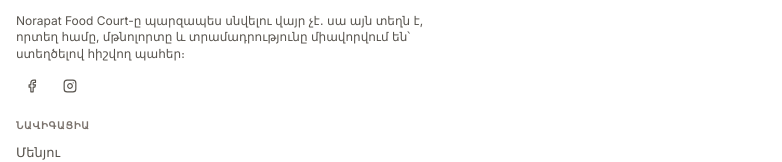
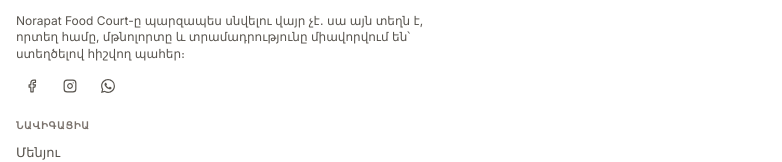
Before and after one commit to neetrino/norapat.am, a Next.js app: page / in a window 1280 px wide. Shown: the part 2078-2240 px from the top of the page, without its empty margins (0-782 px from the left). Built offline with nearby package versions, Linux system fonts and the light colour scheme; no server answers; the database is empty.

Commit message:
footer whatsapp

```diff
--- a/src/components/Footer.tsx
+++ b/src/components/Footer.tsx
@@ -3,6 +3,7 @@
 import Image from 'next/image'
 import Link from 'next/link'
 import { Phone, Mail, MapPin, Clock, Facebook, Instagram } from 'lucide-react'
+import { WhatsAppGlyph } from '@/components/WhatsAppGlyph'
 import { useI18n } from '@/i18n/I18nContext'
 import { usePublicSiteSettings } from '@/hooks/usePublicSiteSettings'
 import { SiteBrandMark } from '@/components/SiteBrandMark'
@@ -108,6 +109,15 @@ export default function Footer() {
                     aria-label="Instagram"
                   >
                     <Instagram className="h-3.5 w-3.5 sm:h-4 sm:w-4" />
+                  </a>
+                  <a
+                    href={companyInfo.socialMedia.whatsapp}
+                    target="_blank"
+                    rel="noopener noreferrer"
+                    className={SOCIAL_BTN}
+                    aria-label="WhatsApp"
+                  >
+                    <WhatsAppGlyph className="h-3.5 w-3.5 sm:h-4 sm:w-4" />
                   </a>
                 </div>
               </div>
--- a/src/components/HeaderSocialLinks.tsx
+++ b/src/components/HeaderSocialLinks.tsx
@@ -5,21 +5,11 @@ import type { LucideIcon } from 'lucide-react'
 import type { ComponentType } from 'react'
 import { companyInfo } from '@/constants/company'
 import { cn } from '@/lib/utils'
+import { WhatsAppGlyph } from '@/components/WhatsAppGlyph'
 
 const TOPBAR_BTN_BASE =
   'inline-flex shrink-0 items-center justify-center rounded-md p-1 text-red-500 transition-colors duration-200 sm:p-1.5'
 const TOPBAR_HOVER_SURFACE = 'hover:bg-white/10'
-
-function WhatsAppGlyph({ className }: { className?: string }) {
-  return (
-    <svg className={className} viewBox="0 0 24 24" aria-hidden>
-      <path
-        fill="currentColor"
-        d="M17.472 14.382c-.297-.149-1.758-.867-2.03-.967-.273-.099-.471-.148-.67.15-.197.297-.767.966-.94 1.164-.173.199-.347.223-.644.075-.297-.15-1.255-.463-2.39-1.475-.883-.788-1.48-1.761-1.653-2.059-.173-.297-.018-.458.13-.606.134-.133.298-.347.446-.52.149-.174.198-.298.298-.497.099-.198.05-.371-.025-.52-.075-.149-.669-1.612-.916-2.207-.242-.579-.487-.5-.669-.51-.173-.008-.371-.01-.57-.01-.198 0-.52.074-.792.372-.272.297-1.04 1.016-1.04 2.479 0 1.462 1.065 2.875 1.213 3.074.149.198 2.096 3.2 5.077 4.487.709.306 1.262.489 1.694.625.712.227 1.36.195 1.871.118.571-.085 1.758-.719 2.006-1.413.248-.694.248-1.289.173-1.413-.074-.124-.272-.198-.57-.347m-5.421 7.403h-.004a9.87 9.87 0 01-5.031-1.378l-.361-.214-3.741.982.998-3.648-.235-.374a9.86 9.86 0 01-1.51-5.26c.001-5.45 4.436-9.884 9.888-9.884 2.64 0 5.122 1.03 6.988 2.898a9.825 9.825 0 012.893 6.994c-.003 5.45-4.435 9.884-9.885 9.884m8.413-18.297A11.815 11.815 0 0012.05 0C5.495 0 .16 5.335.157 11.892c0 2.096.547 4.142 1.588 5.945L.057 24l6.305-1.654a11.882 11.882 0 005.683 1.448h.005c6.554 0 11.89-5.335 11.893-11.893a11.821 11.821 0 00-3.48-8.413z"
-      />
-    </svg>
-  )
-}
 
 const TOPBAR_LINKS: ReadonlyArray<{
   href: string
--- /dev/null
+++ b/src/components/WhatsAppGlyph.tsx
@@ -0,0 +1,10 @@
+export function WhatsAppGlyph({ className }: { className?: string }) {
+  return (
+    <svg className={className} viewBox="0 0 24 24" aria-hidden>
+      <path
+        fill="currentColor"
+        d="M17.472 14.382c-.297-.149-1.758-.867-2.03-.967-.273-.099-.471-.148-.67.15-.197.297-.767.966-.94 1.164-.173.199-.347.223-.644.075-.297-.15-1.255-.463-2.39-1.475-.883-.788-1.48-1.761-1.653-2.059-.173-.297-.018-.458.13-.606.134-.133.298-.347.446-.52.149-.174.198-.298.298-.497.099-.198.05-.371-.025-.52-.075-.149-.669-1.612-.916-2.207-.242-.579-.487-.5-.669-.51-.173-.008-.371-.01-.57-.01-.198 0-.52.074-.792.372-.272.297-1.04 1.016-1.04 2.479 0 1.462 1.065 2.875 1.213 3.074.149.198 2.096 3.2 5.077 4.487.709.306 1.262.489 1.694.625.712.227 1.36.195 1.871.118.571-.085 1.758-.719 2.006-1.413.248-.694.248-1.289.173-1.413-.074-.124-.272-.198-.57-.347m-5.421 7.403h-.004a9.87 9.87 0 01-5.031-1.378l-.361-.214-3.741.982.998-3.648-.235-.374a9.86 9.86 0 01-1.51-5.26c.001-5.45 4.436-9.884 9.888-9.884 2.64 0 5.122 1.03 6.988 2.898a9.825 9.825 0 012.893 6.994c-.003 5.45-4.435 9.884-9.885 9.884m8.413-18.297A11.815 11.815 0 0012.05 0C5.495 0 .16 5.335.157 11.892c0 2.096.547 4.142 1.588 5.945L.057 24l6.305-1.654a11.882 11.882 0 005.683 1.448h.005c6.554 0 11.89-5.335 11.893-11.893a11.821 11.821 0 00-3.48-8.413z"
+      />
+    </svg>
+  )
+}
```
Also changed, not shown: 1 other file (tests, documents, lock files or other folders).
